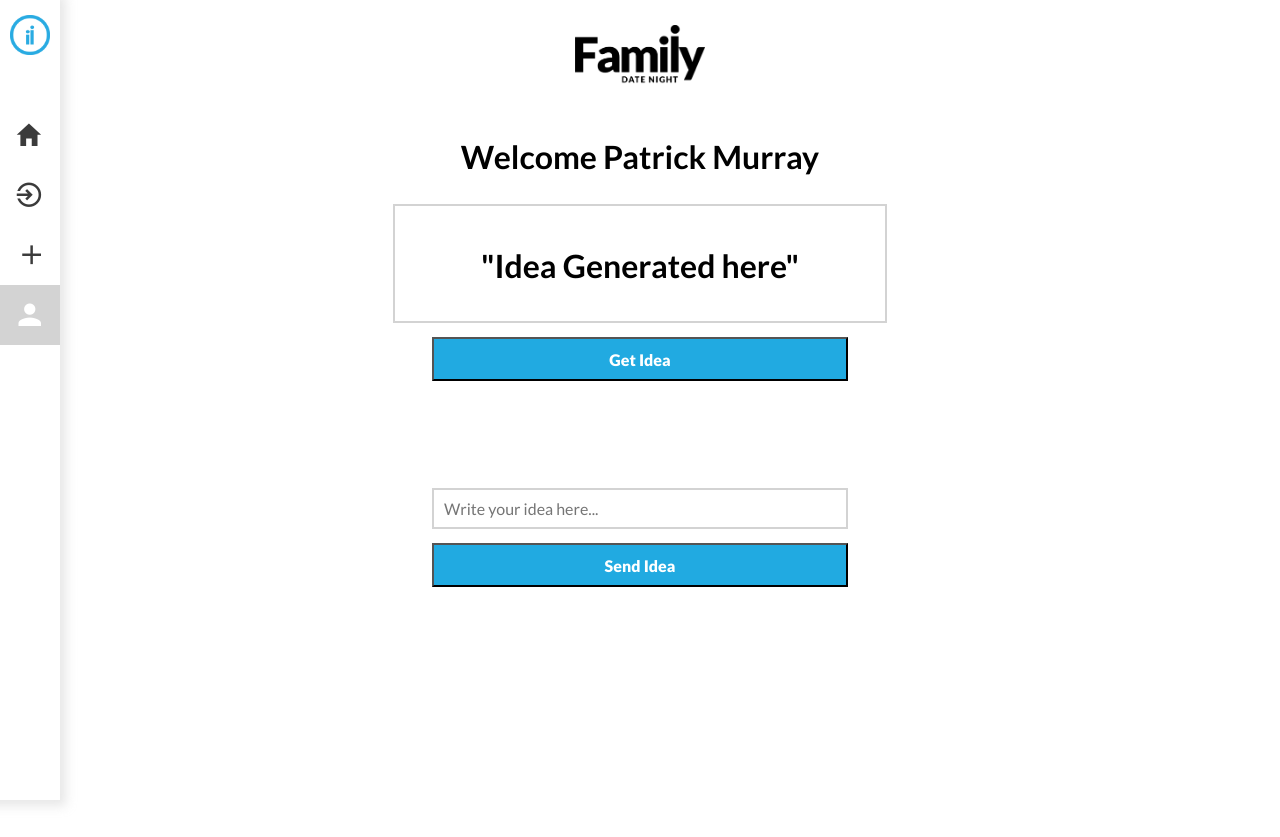
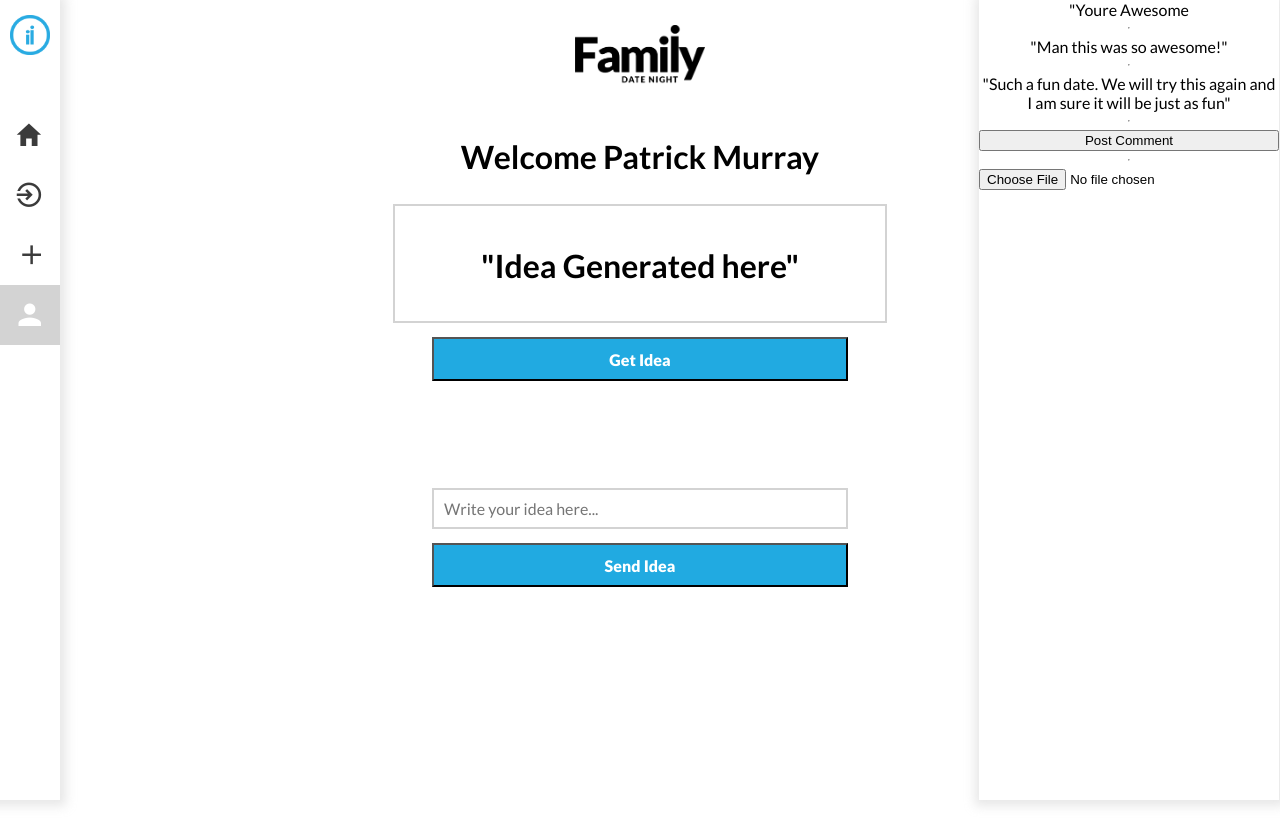
Before and after one commit to bethel-school-of-technology/date-pciker-frontend, a React (Create React App) app: page /users/profile in a window 1280 px wide. Built offline with nearby package versions, Linux system fonts and the light colour scheme; no server answers.

Commit message:
backup for take1dad-trial

```diff
--- a/src/pages/Profile.js
+++ b/src/pages/Profile.js
@@ -38,14 +38,14 @@ const Profile = () => {
         <div className="profile-logo-box">
           <img className="profile-logo" src={FamilyDateNight} alt="logo" />
         </div>
-        <h1 style={{"margin-top": "50px"}}className="userName" key={users.UserId}> Welcome {users.FirstName} {users.LastName} Patrick Murray</h1>
+        <h1 style={{ "margin-top": "50px" }} className="userName" key={users.UserId}> Welcome {users.FirstName} {users.LastName} Patrick Murray</h1>
 
 
 
         <form onSubmit={handleSubmit}>
-        <div>
-          <h3 className="getIdea" key={users.IdeasId}> {users.IdeasBody}"Idea Generated here"</h3>
-        </div>
+          <div>
+            <h3 className="getIdea" key={users.IdeasId}> {users.IdeasBody}"Idea Generated here"</h3>
+          </div>
           {/* <input
             className="getIdea"
             //will pull ideas from databe
@@ -56,7 +56,7 @@ const Profile = () => {
             id="commentbody"
             placeholder="Idea Generated here"
           /> */}
-          <button style={{"margin-bottom": "100px"}} id="formbtn-post" type="submit" className="btn btn-md formbtn-post">Get Idea</button>
+          <button style={{ "margin-bottom": "100px" }} id="formbtn-post" type="submit" className="btn btn-md formbtn-post">Get Idea</button>
 
           <input
             value={values.IdeasBody}
@@ -67,8 +67,21 @@ const Profile = () => {
             id="commentbody"
             placeholder="Write your idea here..."
           />
-          <button style={{"margin-bottom": "250px"}}id="formbtn-post" type="submit" className="btn btn-md formbtn-post">Send Idea</button>
+          <button style={{ "margin-bottom": "250px" }} id="formbtn-post" type="submit" className="btn btn-md formbtn-post">Send Idea</button>
         </form>
+        <div className="comBox">
+          <center>"Youre Awesome</center>
+          <hr></hr>
+          <center>"{values.Comments}Man this was so awesome!"</center>
+          <hr></hr>
+          <center>"Such a fun date. We will try this again and I am sure it will be just as fun"</center>
+          <hr></hr>
+          <button id="formbtn-post" type="submit" className="btn btn-md formbtn-post">Post Comment</button>
+          <hr></hr>
+          <input
+            type="file"
+          />
+        </div>
       </div>
     </div>
   );
--- a/src/styles/profile.scss
+++ b/src/styles/profile.scss
@@ -30,4 +30,21 @@
     outline: none;
     text-align: center;
   }
-}
+
+  .comBox {
+    box-shadow: 0.6px 0.8px 10px 5px rgba(221, 221, 221, 0.7);
+    height: 100%;
+    width: 300px;
+    right: 1px;
+    position: fixed;
+    background: white;
+    display: flex;
+    flex-direction: column;
+    margin-block-start: 0;
+    margin-block-end: 0;
+    padding-inline-start: 0;
+    padding-inline-end: 0;
+
+
+   }
+  }
```
